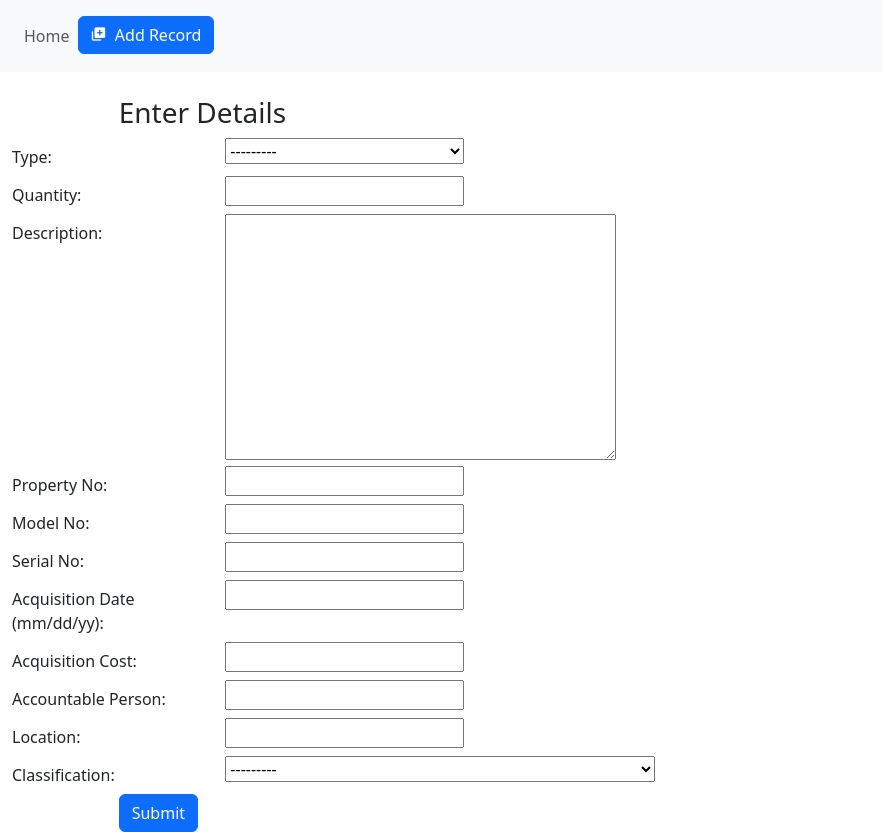
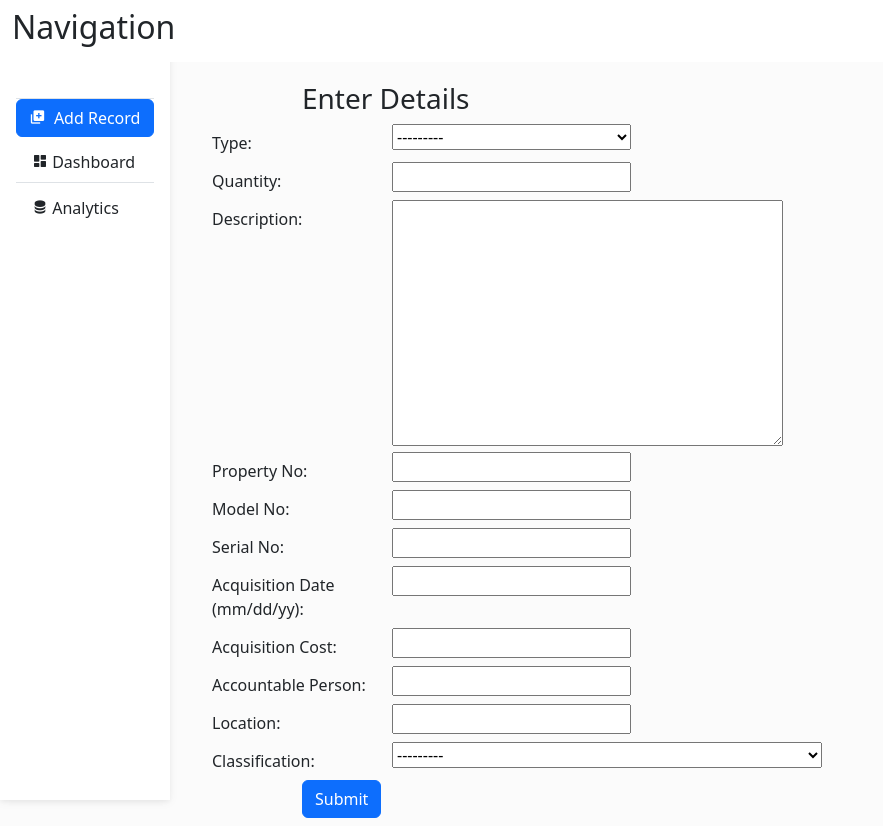
Before and after one commit to CAAP-Information-System/inventory-supply, a Django app: page /add/ in a window 1280 px wide. Shown: the whole page, without its empty margins (0-883 px from the left). Run offline with Django 4.2, Linux system fonts and the light colour scheme; some libraries are stand-ins or nearby versions.

Commit message:
changed UI design

```diff
--- /dev/null
+++ b/inventorySupplyApp/static/css/base.css
@@ -0,0 +1,39 @@
+body {
+    background-color: #fbfbfb;
+  }
+  @media (min-width: 991.98px) {
+    main {
+      padding-left: 200px;
+    }
+  }
+
+  /* Sidebar */
+  .sidebar {
+    position: fixed;
+    top: 0;
+    bottom: 0;
+    left: 0;
+    padding: 58px 0 0; /* Height of navbar */
+    box-shadow: 0 2px 5px 0 rgb(0 0 0 / 5%), 0 2px 10px 0 rgb(0 0 0 / 5%);
+    width: 170px;
+    z-index: 600;
+  }
+
+  @media (max-width: 991.98px) {
+    .sidebar {
+      width: 100%;
+    }
+  }
+  .sidebar .active {
+    border-radius: 5px;
+    box-shadow: 0 2px 5px 0 rgb(0 0 0 / 16%), 0 2px 10px 0 rgb(0 0 0 / 12%);
+  }
+
+  .sidebar-sticky {
+    position: relative;
+    top: 0;
+    height: calc(100vh - 48px);
+    padding-top: 0.5rem;
+    overflow-x: hidden;
+    overflow-y: auto; /* Scrollable contents if viewport is shorter than content. */
+  }
--- a/inventorySupplyApp/templates/base.html
+++ b/inventorySupplyApp/templates/base.html
@@ -1,3 +1,4 @@
+{% load static %}
 <!DOCTYPE html>
 <html lang="en">
 
@@ -9,37 +10,51 @@
   <script src="https://code.jquery.com/jquery-3.2.1.slim.min.js"></script>
   <script src="https://cdnjs.cloudflare.com/ajax/libs/popper.js/1.12.9/umd/popper.min.js"></script>
   <script src="https://maxcdn.bootstrapcdn.com/bootstrap/4.0.0/js/bootstrap.min.js"></script>
-
+  <link rel="stylesheet" type="text/css" href="{%static 'css/base.css'%}">
   <link href='https://unpkg.com/boxicons@2.1.4/css/boxicons.min.css' rel='stylesheet'>
+  <link rel="stylesheet" href="path/to/font-awesome/css/font-awesome.min.css">
   <title>Home</title>
 </head>
-<nav class="navbar navbar-expand-lg navbar-light bg-light p-3">
 
-  <button class="navbar-toggler" type="button" data-toggle="collapse" data-target="#navbarSupportedContent"
-    aria-controls="navbarSupportedContent" aria-expanded="false" aria-label="Toggle navigation">
-    <span class="navbar-toggler-icon"></span>
-  </button>
-
-  <div class="collapse navbar-collapse" id="navbarSupportedContent">
-    <ul class="navbar-nav mr-auto">
-      <li class="nav-item active">
-        <a class="nav-link" href="/">Home</a>
-      </li>
-      <li class="nav-item">
+<body>
+  <header>
+    <nav id="sidebarMenu" class="collapse d-lg-block sidebar collapse bg-white">
+      <div class="position-sticky">
+        <div class="list-group list-group-flush mx-3 mt-4">
+          <a href="#" class="list-group-item list-group-item-action py-2 ripple" aria-current="true">
             <a href="{% url 'add' %}" class="btn btn-primary"><i class='bx bxs-add-to-queue'></i>&nbsp; Add Record</a>
-      </li>
+          </a>
+          <a href="/" class="list-group-item list-group-item-action py-2 ripple" style="margin-top: 5px;" >
+            <i class='bx bxs-dashboard' ></i>&nbsp;<span>Dashboard</span>
+          </a>
+          <a href="{% url 'error_404' %}" class="list-group-item list-group-item-action py-2 ripple" style="margin-top: 5px;" >
+            <i class='bx bxs-data'></i>&nbsp;<span>Analytics</span>
+          </a>
+        </div>
       </div>
     </nav>
 
-<body>
+    <nav id="main-navbar" class="navbar navbar-expand-lg navbar-light bg-white fixed-top">
+      <div class="container-fluid">
+        <button class="navbar-toggler" type="button" data-mdb-toggle="collapse" data-mdb-target="#sidebarMenu"
+          aria-controls="sidebarMenu" aria-expanded="false" aria-label="Toggle navigation">
+          <i class="fas fa-bars"></i>
+        </button>
+        <h2>Navigation</h2>
 
+      </div>
+    </nav>
+  </header>
 
+  <main style="margin-top: 58px;">
     {% block content %}
 
 
 
 
     {% endblock content %}
+    <div class="container pt-2"></div>
+  </main>
 
 </body>
 
--- a/inventorySupplyApp/urls.py
+++ b/inventorySupplyApp/urls.py
@@ -11,9 +11,9 @@ urlpatterns = [
     path('update/<int:id>/', views.update_inventory, name='update'),
     path('<int:id>/delete', views.delete_inventory, name='delete_inventory'),
     path('inventory/', views.InventoryList.as_view()),
-    path('', views.home_sort_by_type, name='home_sort_by_type'),
     path('<str:sort_order>/', views.home, name='home'),
     path('<str:sort_order>/add', views.add_inventory),
+    path('404', views.error_404, name='error_404'),
 
 
 ]
--- a/inventorySupplyApp/views.py
+++ b/inventorySupplyApp/views.py
@@ -1,5 +1,6 @@
 # views.py
 from .forms import *
+from django.contrib import messages
 from django.contrib.auth.decorators import login_required
 from django.contrib.auth import authenticate, login, logout
 from django.shortcuts import (get_object_or_404,
@@ -24,30 +25,6 @@ class InventoryList(generics.ListCreateAPIView):
     queryset = Inventory.objects.all()
     serializer_class = InventorySerializer
 
-# Create your views here.
-# def home(request):
-
-#     obj = get_object_or_404(Inventory, id = id)
-
-
-#     if request.method =="POST":
-#         obj.delete()
-#         return HttpResponseRedirect("/")
-
-#     inventory = Inventory.objects.all()
-#     if request.method == 'POST':
-#         searched = request.POST['searched']
-#         inventory = Inventory.objects.filter(
-#             Q(inv_type__icontains=searched) |
-#             Q(inv_model__icontains=searched) |
-#             Q(inv_serial__icontains=searched) |
-#             Q(inv_loc__icontains=searched)
-
-#         )
-#         filtered_letter = Inventory.objects.filter(inv_loc__istartswith=searched).order_by('inv_loc')
-#         return render(request, 'components/home.html',{'inventory': inventory, 'searched':searched, 'filtered_letter':filtered_letter})
-#     else:
-#         return render(request, 'components/home.html',{'inventory': inventory,})
 
 def SearchProject(request):
     value = request.POST['search']
@@ -55,13 +32,9 @@ def SearchProject(request):
     return render(request, 'components/home.html',{'inventory': inventory,})
 
 
-def home_sort_by_type(request):
-    inventory = Inventory.objects.order_by('inv_type').values()
-    return render(request, 'components/home.html', {'inventory': inventory})
-
-
 def home(request, sort_order='asc'):
-
+    semi_exp = Inventory.objects.filter(inv_type='Semi-expendable Equipment').count()
+    non_exp = Inventory.objects.filter(inv_type='Non-expended Equipment').count()
     if sort_order == 'asc':
         inventory = Inventory.objects.order_by('inv_description')
         inventory = Inventory.objects.order_by('inv_loc')
@@ -74,6 +47,8 @@ def home(request, sort_order='asc'):
     context = {
         'inventory': inventory,
         'toggle_sort_order': toggle_sort_order,
+        'semi_exp':semi_exp,
+        'non_exp':non_exp
     }
 
     return render(request, 'components/home.html', context)
@@ -86,9 +61,6 @@ def add_inventory(request):
         form.save()
         messages.success(request, 'New inventory Added.')
         return HttpResponseRedirect("/")
-    # if request.GET:
-    #     temp = request.GET['inv_acqDate']
-    #     print(type(temp))
     return render(request, "crud/add.html", context)
 
 def view_inventory(request,id):
@@ -130,3 +102,6 @@ def delete_inventory(request, id):
         return HttpResponseRedirect("/")
 
     return render(request, "crud/home.html", context)
+
+def error_404(request):
+    return render(request, "error_template/404.html")
```
Also changed, not shown: inventorySupplyApp/templates/components/home.html (+30 -9 lines), inventorySupplyApp/templates/error_template/404.html (added, +17 -0 lines), README.md. Lines whose indentation alone changed are shown as unchanged.
